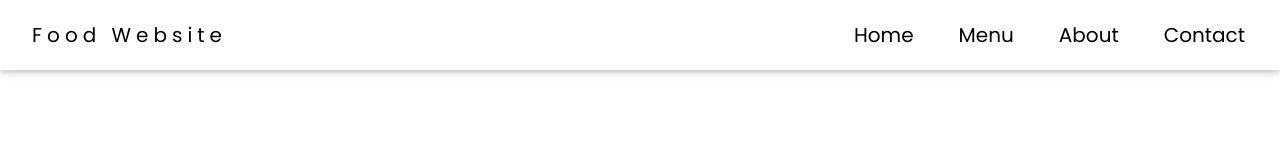
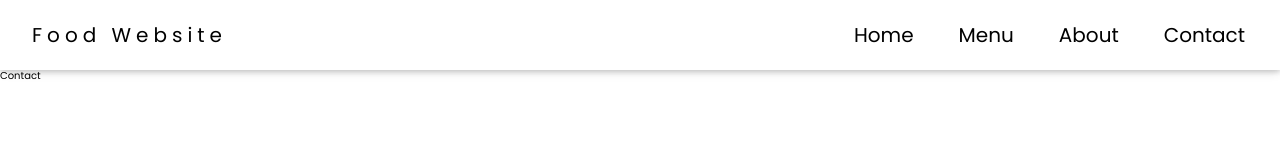
Before and after one commit to S1MSONA/food_website, a React (Create React App) app: page / in a window 1280 px wide. Shown: the top 160 px of the page. Built offline with nearby package versions, Linux system fonts and the light colour scheme.

Commit message:
Pages Updated

```diff
--- a/src/components/App/App.js
+++ b/src/components/App/App.js
@@ -2,7 +2,6 @@
 import "./app.css";
 import DefualtLayout from "../layout/DefualtLayout";
 import Navigation from "../nav/navigation";
-import { Routes, Route } from "react-router-dom";
 import Home from "../Pages/Home";
 import Menu from "../Pages/Menu";
 import Contact from "../Pages/Contact";
@@ -12,14 +11,11 @@
     <div>
       <DefualtLayout>
         <Navigation />
-
-        {/* <Routes>
-          <Route path="/" element={<Home />} />
-          <Route path="/menu" element={<Menu />} />
-          <Route path="/about" element={<About />} />
-          <Route path="/contact" element={<Contact />} />
-        </Routes> */}
       </DefualtLayout>
+      <About />
+      <Home />
+      <Menu />
+      <Contact />
     </div>
   );
 }
```
